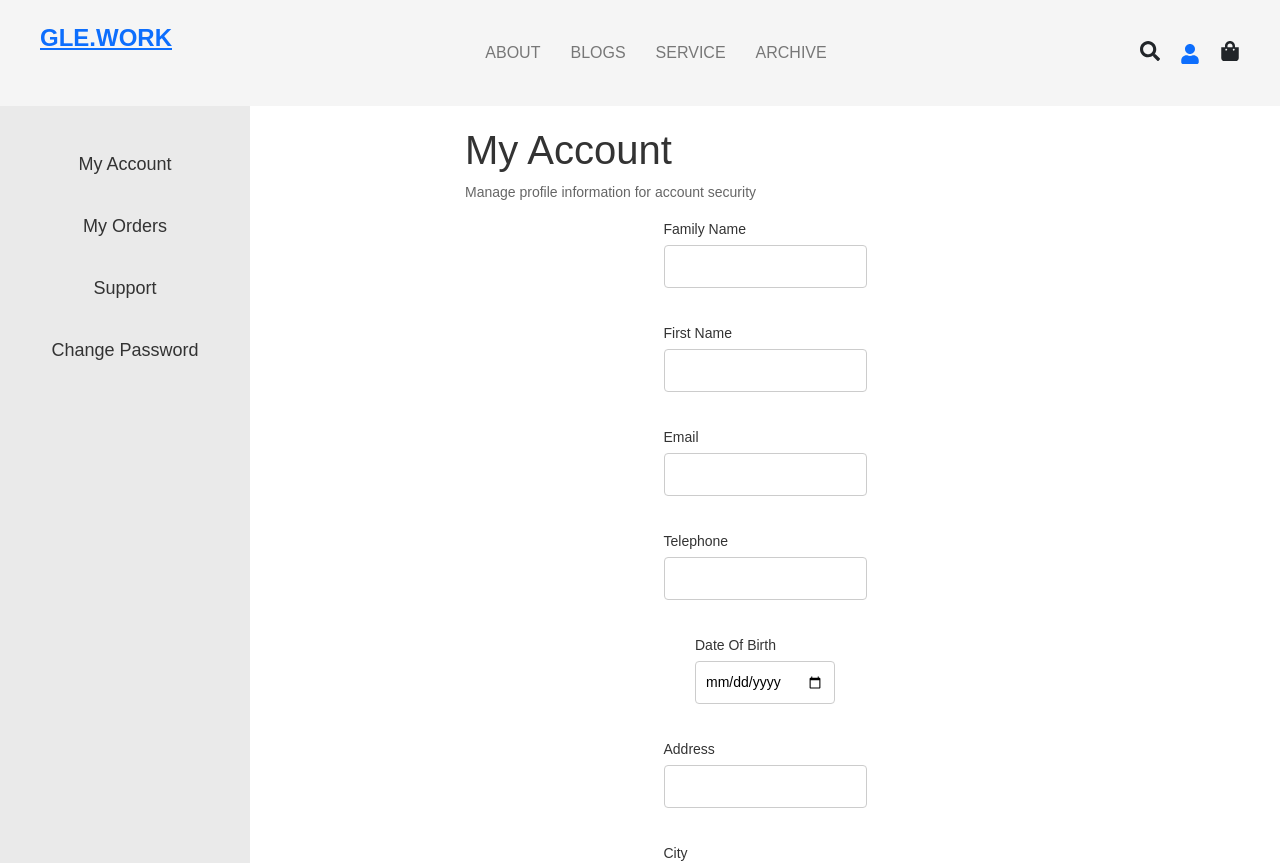
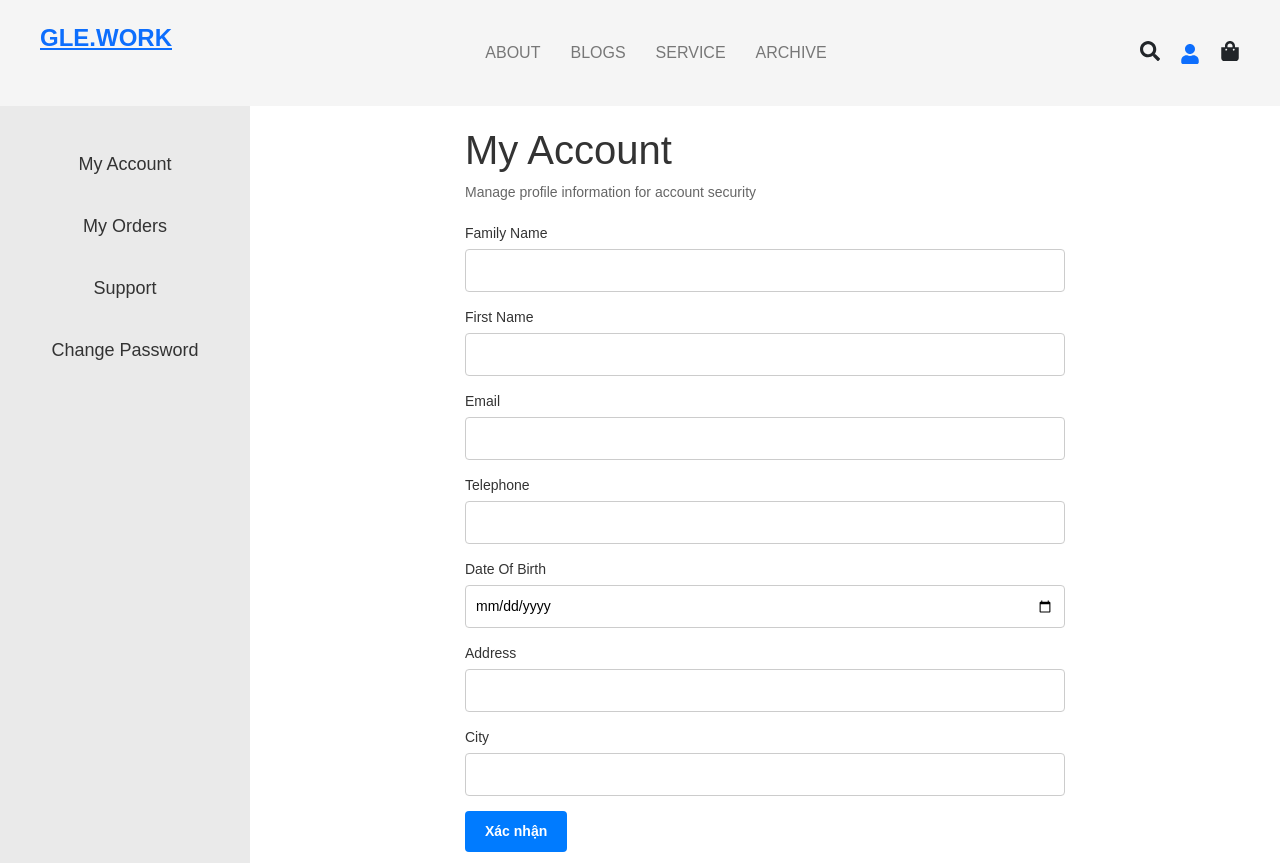
Before and after one commit to Will-Gle/glework, a React (Vite) app: page /user/my-account in a window 1280 px wide. Shown: the top 863 px of the page. Built offline with nearby package versions, Linux system fonts and the light colour scheme.

Commit message:
Modify MyAccount styling

```diff
--- a/src/components/UserPage/MyAccount.tsx
+++ b/src/components/UserPage/MyAccount.tsx
@@ -88,7 +88,7 @@ const MyAccount: React.FC = () => {
     <div className="my-account">
       <h1>My Account</h1>
       <p>Manage profile information for account security</p>
-      <div className="form-container">
+      <div className="account-form-container">
         <div className="account-form-group">
           <label>Family Name</label>
           <input
```
